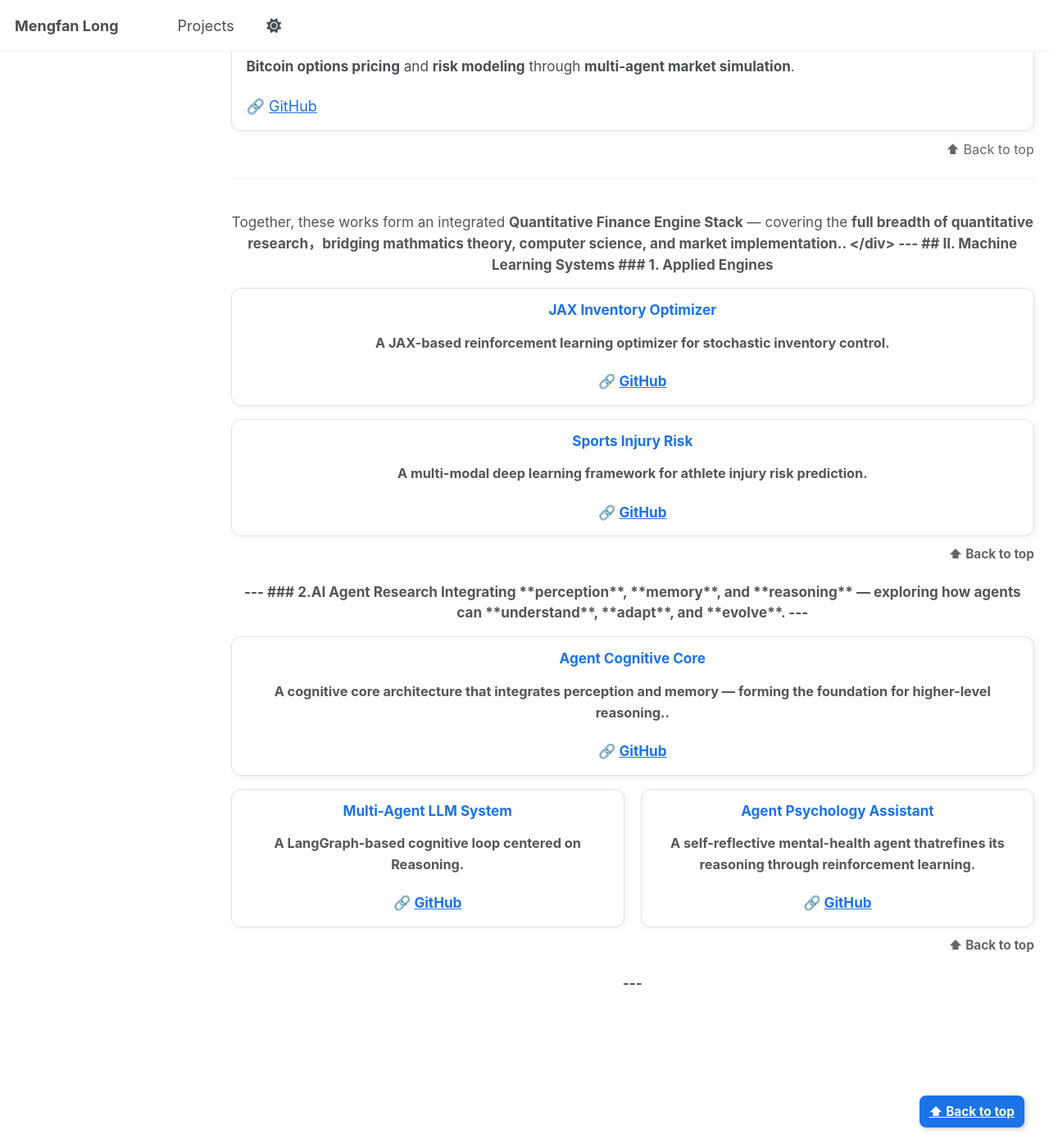
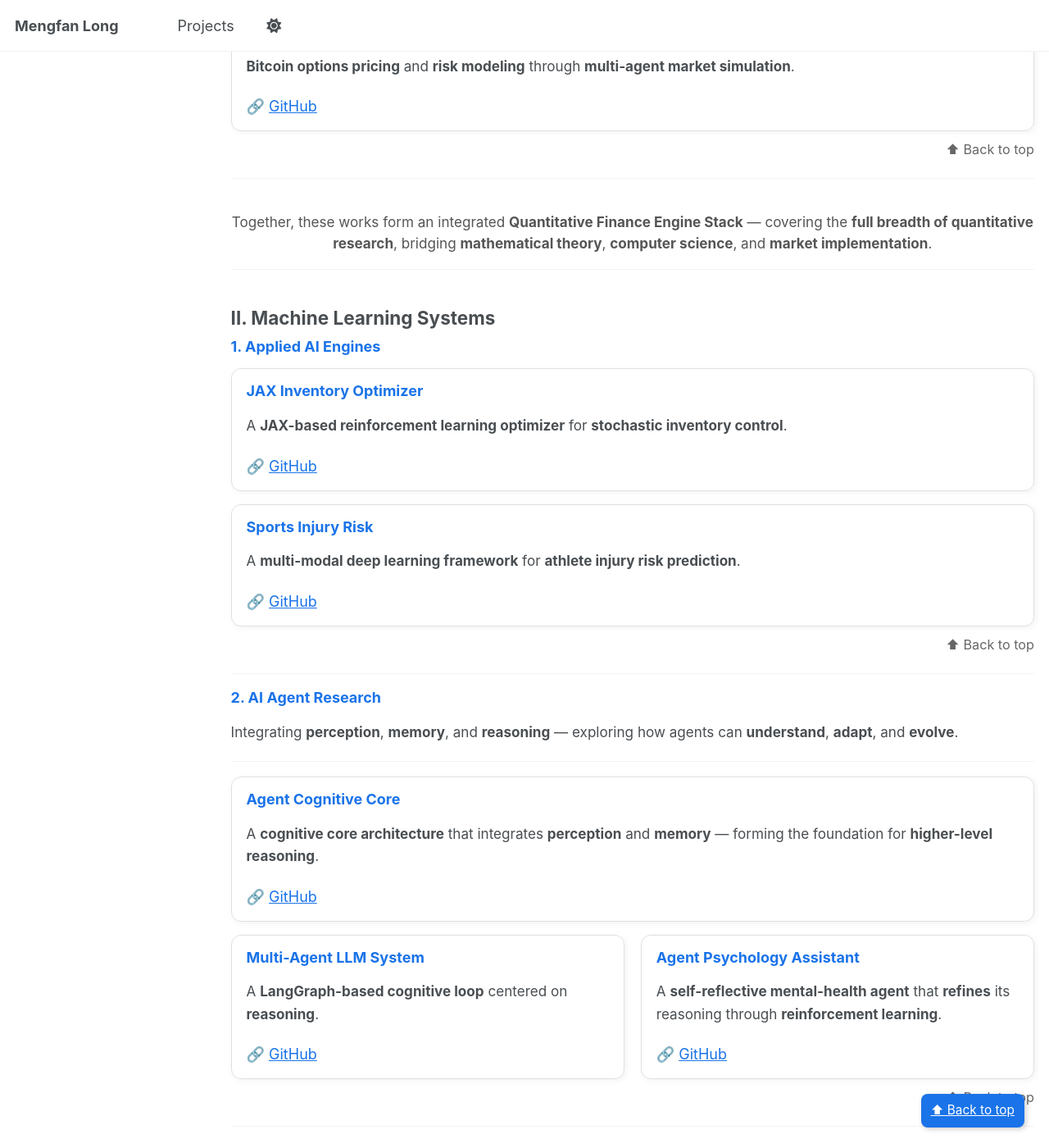
Before and after one commit to kevinlmf/kevinlmf.github.io, a Jekyll site: the page built from _pages/projects.md, in a window 1280 px wide and 1400 px high, scrolled down 1430 px. Shown: the whole window at 82% size. Built offline with Jekyll 4.4.1, drawn with Linux system fonts in a browser that asks for light colours; a script that is not in the unit is left out; some of the changed text lies outside the part shown.

Commit message:
Update project descriptions and formatting

```diff
--- a/_pages/projects.md
+++ b/_pages/projects.md
@@ -27,12 +27,11 @@ A curated portfolio of research and engineering systems across **Quantitative Fi
       <a href="#ml">Machine Learning Systems</a>
       <ol style="list-style-type: decimal; margin-top:10px; margin-left:25px;">
         <li><a href="#applied-ai">Applied AI Engines</a></li>
-        <li><a href="#agent">Agent Research</a></li>
+        <li><a href="#agent">AI Agent Research</a></li>
       </ol>
     </li>
   </ol>
 </div>
-
 
 ---
 
@@ -80,16 +79,15 @@ A curated portfolio of research and engineering systems across **Quantitative Fi
 
 ---
 
-
 <div style="margin-top:40px; text-align:center; font-size:0.95em; color:#555;">
-Together, these works form an integrated <b>Quantitative Finance Engine Stack</b> — covering the <b>full breadth of quantitative research，bridging <b>mathmatics theory</b>, <b>computer science</b>, and <b>market implementation</b>..
+Together, these works form an integrated <b>Quantitative Finance Engine Stack</b> — covering the <b>full breadth of quantitative research</b>, bridging <b>mathematical theory</b>, <b>computer science</b>, and <b>market implementation</b>.
 </div>
 
 ---
 
 ## <a id="ml"></a> II. Machine Learning Systems
 
-### <a id="applied-ai"></a> 1. Applied Engines
+### <a id="applied-ai"></a> 1. Applied AI Engines
 
 <div class="proj-card">
   <h3>JAX Inventory Optimizer</h3>
@@ -111,7 +109,7 @@ Together, these works form an integrated <b>Quantitative Finance Engine Stack</b
 
 ---
 
-### <a id="agent"></a> 2.AI Agent Research
+### <a id="agent"></a> 2. AI Agent Research
 
 Integrating **perception**, **memory**, and **reasoning** — exploring how agents can **understand**, **adapt**, and **evolve**.
 
@@ -120,17 +118,16 @@ Integrating **perception**, **memory**, and **reasoning** — exploring how agen
 <div class="proj-card">
   <h3>Agent Cognitive Core</h3>
   <p>
-    A <b>cognitive core architecture</b> that integrates <b>perception</b> and <b>memory</b> — forming the foundation for <b>higher-level reasoning.</b>.
+    A <b>cognitive core architecture</b> that integrates <b>perception</b> and <b>memory</b> — forming the foundation for <b>higher-level reasoning</b>.
   </p>
   🔗 <a href="https://github.com/kevinlmf/Agent_CognitiveCore" target="_blank">GitHub</a>
 </div>
-
 
 <div class="proj-row">
   <div class="proj-card">
     <h3>Multi-Agent LLM System</h3>
     <p>
-     A <b>LangGraph-based cognitive loop</b> centered on  <b>Reasoning</b>.
+      A <b>LangGraph-based cognitive loop</b> centered on <b>reasoning</b>.
     </p>
     🔗 <a href="https://github.com/kevinlmf/Multi-Agent-LLM-System" target="_blank">GitHub</a>
   </div>
@@ -138,7 +135,7 @@ Integrating **perception**, **memory**, and **reasoning** — exploring how agen
   <div class="proj-card">
     <h3>Agent Psychology Assistant</h3>
     <p>
-      A <b>self-reflective mental-health agent</b> that<b>refines</b> its reasoning through <b>reinforcement learning</b>.
+      A <b>self-reflective mental-health agent</b> that <b>refines</b> its reasoning through <b>reinforcement learning</b>.
     </p>
     🔗 <a href="https://github.com/kevinlmf/Agent_psychology_assistant" target="_blank">GitHub</a>
   </div>
@@ -147,7 +144,6 @@ Integrating **perception**, **memory**, and **reasoning** — exploring how agen
 <p class="back-top"><a href="#top">⬆ Back to top</a></p>
 
 ---
-
 
 <a href="#top" class="fixed-top-btn">⬆ Back to top</a>
 
```
